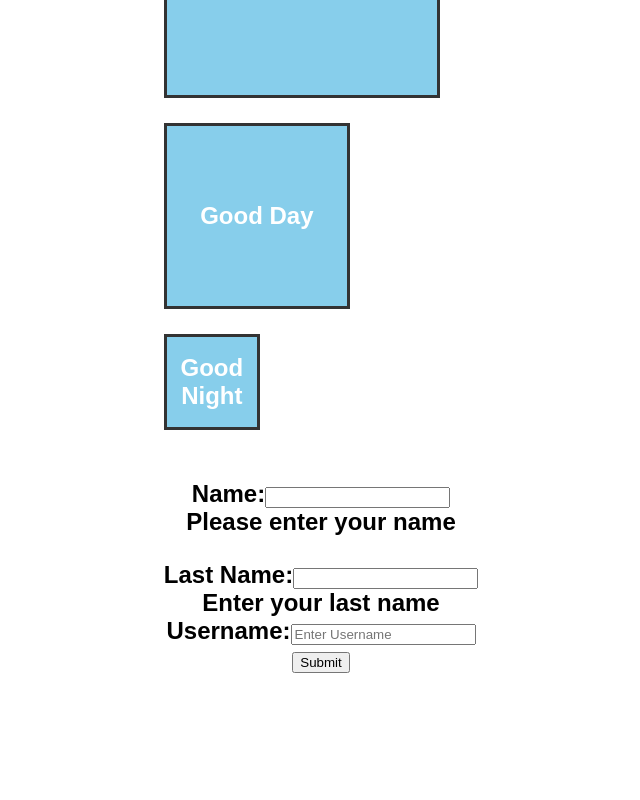
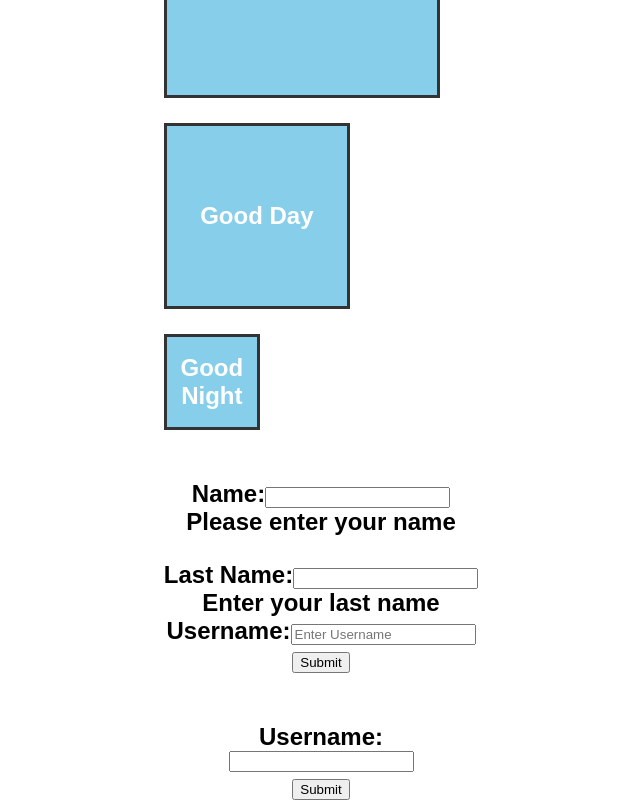
Before and after one commit to donaldkaiserjr/example-codesandbox, a React (Create React App) app: page / in a window 1280 px wide. Shown: the part 744-1544 px from the top of the page, without its empty margins (319-959 px from the left). Before the commit the page ends 1417 px from the top, so only its background shows below. Built offline with nearby package versions, Linux system fonts and the light colour scheme.

Commit message:
Controlled Form Added a dynamic (controlled) form.

```diff
--- a/src/App.js
+++ b/src/App.js
@@ -5,6 +5,7 @@ import CharacterCount from "./charCount";
 import Greeting from "./greeting";
 import Greeting2 from "./greeting2";
 import UsernameForm from "./basic-form";
+import UsernameForm2 from "./dynamic-form";
 
 const element = (
   <>
@@ -31,6 +32,7 @@ const element = (
       <Greeting />
       <Greeting2 />
       <UsernameForm />
+      <UsernameForm2 />
     </div>
   </>
 );
--- a/src/basic-form.js
+++ b/src/basic-form.js
@@ -1,7 +1,7 @@
 export default function UsernameForm() {
   function handleSubmit(event) {
-    event.preventDefault();
-    const username = event.target.value;
+    event.preventDefault(); // this stops a full-page refresh
+    const username = event.target.elements.usernameInput.value;
     alert(`You entered: ${username}`);
   }
 
--- /dev/null
+++ b/src/dynamic-form.js
@@ -0,0 +1,32 @@
+import React from "react";
+
+export default function UsernameForm2() {
+  const [username, setUsername] = React.useState("");
+
+  function handleSubmit(event) {
+    event.preventDefault();
+    alert(`You entered: ${username}`);
+  }
+
+  function handleChange(event) {
+    setUsername(event.target.value.toLowerCase());
+  }
+
+  return (
+    <form onSubmit={handleSubmit}>
+      <div className="container">
+        <label htmlFor="usernameInput">Username:</label>
+        <input
+          id="usernameInput"
+          type="text"
+          onChange={handleChange}
+          value={username}
+          className="input"
+        />
+      </div>
+      <button className="btn" type="submit">
+        Submit
+      </button>
+    </form>
+  );
+}
```
